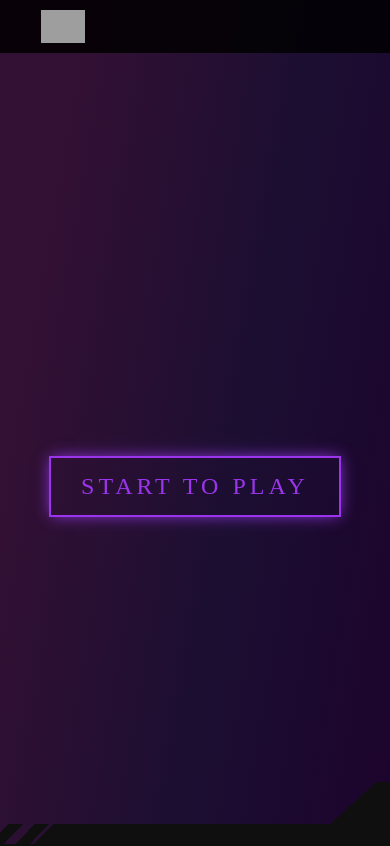
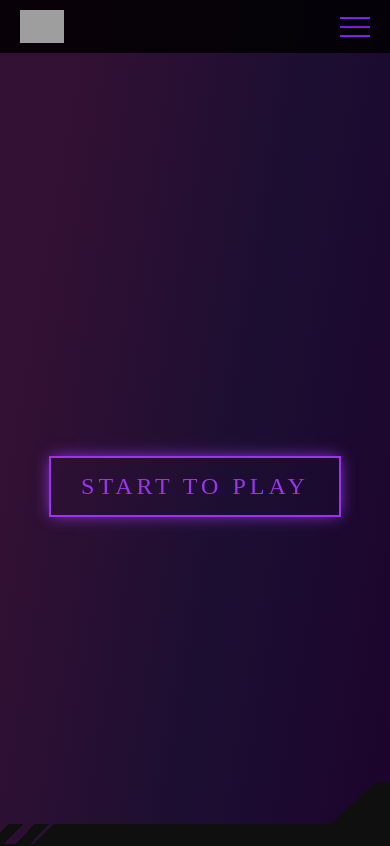
Before and after one commit to AlexKaroh/Alliance, an Angular app: page / in a window 390 px wide. Shown: the top 846 px of the page. Built offline with nearby package versions, Linux system fonts and the light colour scheme; grey boxes are pictures that could not be loaded; a web font is replaced by a local one.

Commit message:
Add burger menu

```diff
--- a/src/app/equipment/equipment.component.scss
+++ b/src/app/equipment/equipment.component.scss
@@ -2,7 +2,7 @@
   position: relative;
   display: flex;
   flex-direction: column;
-  justify-content: start;
+  justify-content: flex-start;
   height: 90vh;
   padding: 5vh 5vw;
   background-image: url(../../assets/img/red-plants-bg.webp);
--- a/src/app/landing/landing.component.html
+++ b/src/app/landing/landing.component.html
@@ -16,6 +16,12 @@
   </div>
   <div class="working-time" *ngIf="screenWidth >= 1024">
     <span>24/7</span>
+  </div>
+  <div class="hamburger-container" *ngIf="screenWidth < 1024">
+    <input id="menu-toggle" type="checkbox"/>
+    <label for="menu-toggle" class="hamburger">
+      <span class="line"></span>
+    </label>
   </div>
 </header>
 
--- a/src/assets/styles/_adaptive.scss
+++ b/src/assets/styles/_adaptive.scss
@@ -110,10 +110,11 @@
         margin-top: 25px;
       }
     }
-
   }
 
   header {
+    display: flex;
+    justify-content: space-between;
     clip-path: none;
     width: 100%;
     margin-left: 0;
@@ -122,6 +123,44 @@
   .item {
     flex-basis: 50%;
     margin: 20px 0;
+  }
+
+  .hamburger-container {
+    padding-right: 20px;
+    width: 3rem;
+    height: 2rem;
+
+    > input {
+      display: none;
+    }
+
+    > .hamburger {
+      display: flex;
+      align-items: center;
+      justify-content: space-between;
+      flex-direction: column;
+      width: 100%;
+      height: 100%;
+      transition: 0.3s;
+
+      &:hover {
+        filter: brightness(1.1);
+      }
+
+      &::before,
+      &::after,
+      span {
+        display: block;
+        content: '';
+        width: 100%;
+        height: 2px;
+        background: linear-gradient(180deg, #761ad9, #811cec, #912aff);
+      }
+
+      span {
+        background: linear-gradient(180deg, #761ad9, #811cec);
+      }
+    }
   }
 }
 
--- a/src/assets/styles/_vars.scss
+++ b/src/assets/styles/_vars.scss
@@ -14,6 +14,8 @@
   --bd-color-games: #741481;
   --bd-color-map: #761ad9;
   --bd-color-equipment: #741481;
+  --arrow-first-hamburger: #811cec;
+  --arrow-second-hamburger: #761ad9;
   --text-color-td: #d8b5ff;
   --text-color-span: #d8b5ff;
   --text-color-h1: #9a35ed;
```
